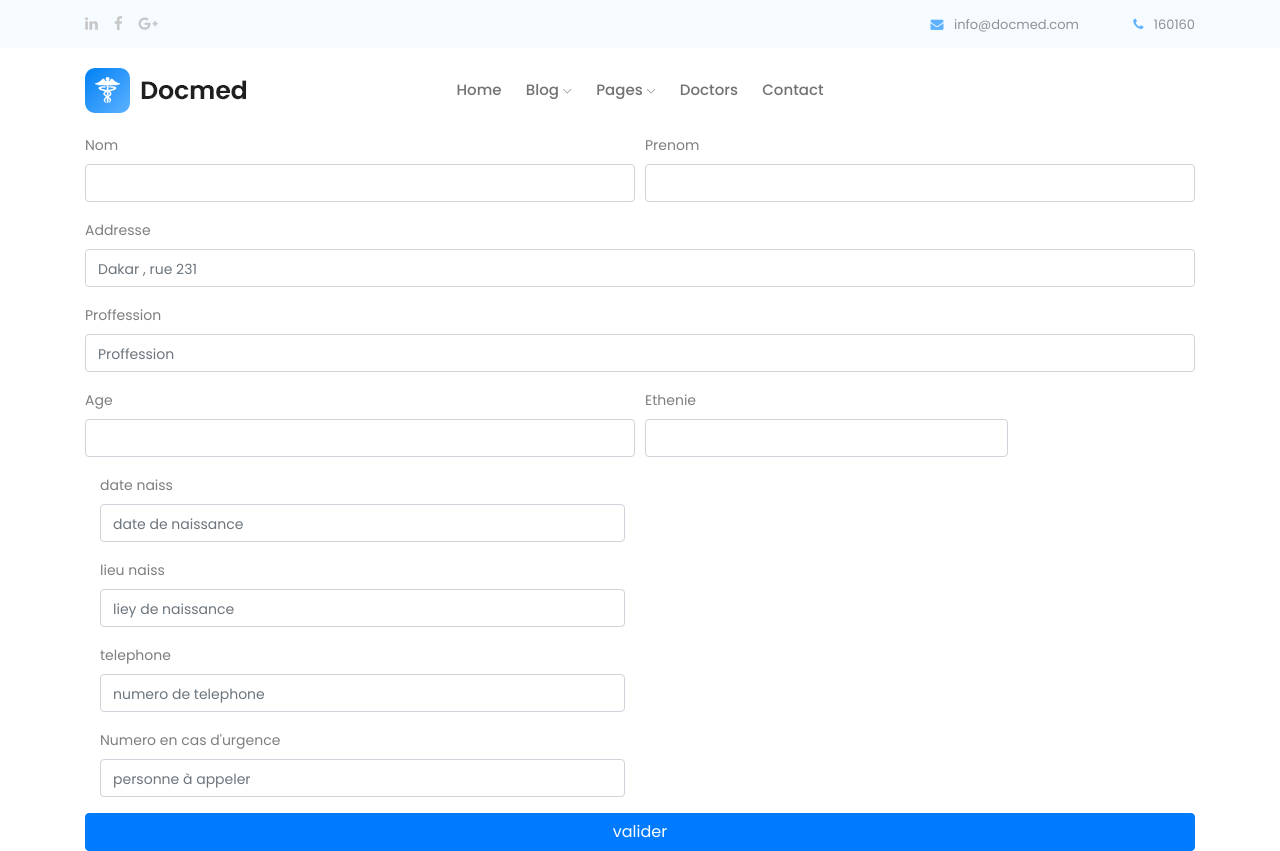
After one commit to omar080299Dg/pregnantApp.github.io, a PHP site: page /signUp/addInfo.php in a window 1280 px wide. The commit adds this page. Run offline with PHP 8.4, Linux system fonts and the light colour scheme.

Commit message:
personal docs configuration

```diff
--- a/elements/header.php
+++ b/elements/header.php
@@ -1,4 +1,4 @@
-<?php session_start();?>
+
 <!doctype html>
 <html class="no-js" lang="zxx">
 
@@ -8,7 +8,7 @@
 	<title>Pregnatn App</title>
 	<meta name="description" content="">
 	<meta name="viewport" content="width=device-width, initial-scale=1">
-
+    <link rel="stylesheet" href="https://stackpath.bootstrapcdn.com/bootstrap/4.5.0/css/bootstrap.min.css">
 	<!-- <link rel="manifest" href="site.webmanifest"> -->
 	<link rel="shortcut icon" type="image/x-icon" href="img/favicon.png">
 	<!-- Place favicon.ico in the root directory -->
--- a/login/signIn.php
+++ b/login/signIn.php
@@ -1,5 +1,5 @@
 <?php
-// session_start();
+ session_start();
 $errors = [];
 use App\Authentification;
 use App\Database;
@@ -15,11 +15,11 @@ if (!empty($_POST['username']) && isset($_POST['password']) && isset($_POST['sta
 
 
         if($_POST['statut']=='patient')
-        {
+        {   $_SESSION['user'] = $user->id;
         require '../public/home.php';
         }
         else
-        {
+        { $_SESSION['user'] = $user->id;
           require '../public/patientes.php';
         }
     } else {
--- /dev/null
+++ b/public/addInfo.php
@@ -0,0 +1,67 @@
+<?php
+session_start();
+require "../vendor/autoload.php";
+require '../elements/header.php';
+use App\Database;
+use App\User;?>
+<div class="container">
+<form method="POST" action="">
+  <div class="form-row">
+    <div class="form-group col-md-6">
+      <label for="inputEmail4">Nom</label>
+      <input type="text" name="nom" class="form-control" id="inputEmail4" required>
+    </div>
+    <div class="form-group col-md-6">
+      <label for="inputPassword4">Prenom</label>
+      <input type="text" name="prenom" class="form-control" id="inputPassword4" required>
+    </div>
+  </div>
+  <div class="form-group">
+    <label for="inputAddress">Addresse</label>
+    <input type="text" name="addresse" class="form-control" id="inputAddress" placeholder="Dakar , rue 231" required>
+  </div>
+  <div class="form-group">
+    <label for="inputAddress2">Proffession</label>
+    <input type="text" name="profession" class="form-control" id="inputAddress2" placeholder="Proffession" required>
+  </div>
+  <div class="form-row">
+    <div class="form-group col-md-6">
+      <label for="inputCity">Age</label>
+      <input type="text" name="age" class="form-control" id="inputCity" required>
+    </div>
+    <div class="form-group col-md-4">
+      <label for="inputState">Ethenie</label>
+      <input type="text" name="ethenie" class="form-control" id=" " required>
+
+    </div>
+
+  </div>
+  <div class="form-group col-md-6">
+      <label for="inputPassword4">date naiss</label>
+      <input type="text" name="date" class="form-control" id="inputPassword4" placeholder="date de naissance" required>
+    </div>
+    <div class="form-group col-md-6">
+      <label for="inputPassword4">lieu naiss</label>
+      <input type="text" name="lieu" class="form-control" id="inputPassword4" placeholder="liey de naissance" required>
+    </div>
+    <div class="form-group col-md-6">
+      <label for="inputPassword4">telephone</label>
+      <input type="text" name="tel" class="form-control" id="inputPassword4" placeholder="numero de telephone" required>
+    </div>
+    <div class="form-group col-md-6">
+      <label for="inputPassword4">Numero en cas d'urgence</label>
+      <input type="text" name="telurg" class="form-control" id="inputPassword4" placeholder="personne à appeler" required>
+    </div>
+  <button type="submit" class="btn btn-primary" style="width: 100%;">valider</button>
+</form>
+</div>
+<?php
+if(!empty($_POST))
+{
+    $bd = new Database();
+    $id=$_GET['id'];
+    $pdo = $bd->getPDO("pregnantApp");
+    $query=$pdo->prepare(" INSERT INTO infos_perso SET id_user=?, nom_patient=?,prenom_patient=?,age_patient=?, proffession_patient=?,ethenie_patient=?,addresse_patiente=?,date_naissance=?,lieu_naissance=?,tel_patiente=?,num_urg=?");
+    $query->execute([$id,$_POST['nom'],$_POST['prenom'],$_POST['age'],$_POST['profession'],$_POST['ethenie'],$_POST['addresse'],$_POST['date'],$_POST['lieu'],$_POST['tel'],$_POST['telurg']]);
+    require 'info.php';
+}
```
Also changed, not shown: public/home.php (+10 -5 lines), public/index.php (+9 -1 lines), public/info.php (added, +101 -0 lines), login/upload/IMG_20180822_091601268.jpg (added).
